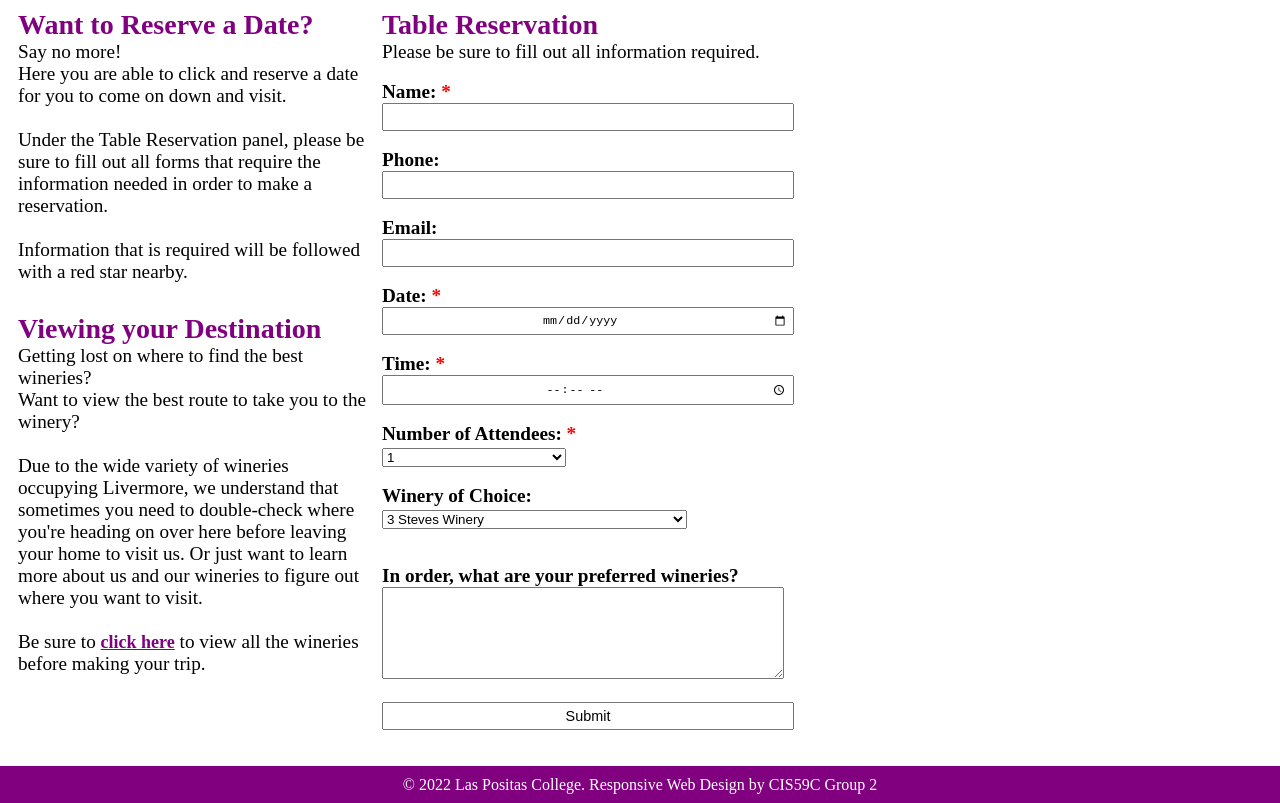
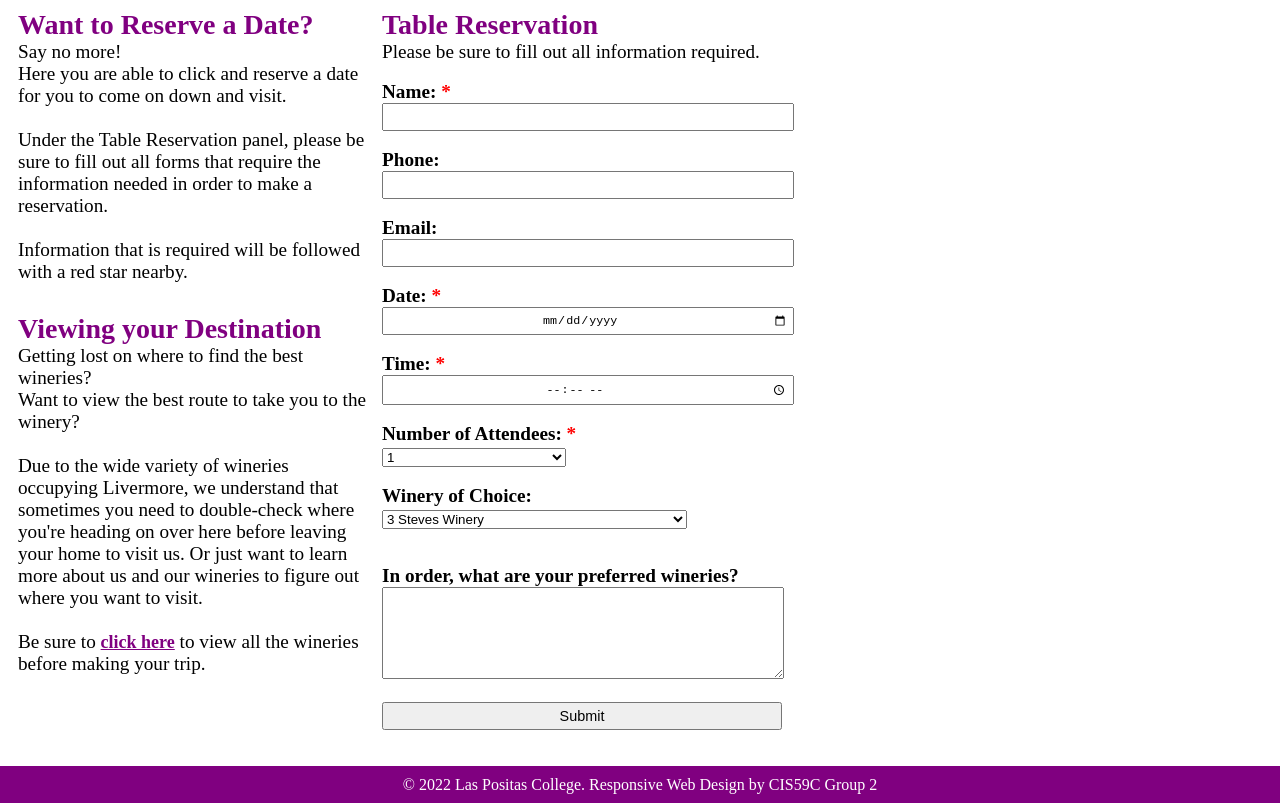
Before and after one commit to artherna/CIS59C, a plain HTML site: page reservation.html in a window 1280 px wide. Shown: the part 158-961 px from the top of the page. Drawn offline with Linux system fonts and the light colour scheme; a script that the page names is missing.

Commit message:
button for reservation

```diff
--- a/reservation.html
+++ b/reservation.html
@@ -105,7 +105,7 @@
                     In order, what are your preferred wineries?<br />
                     <textarea id="data_9" rows="6" class="form-control"></textarea>
                 </div>
-                <div class="bold"><input name="Submit" id="Submit" value="Submit" /></div>
+                <div class="bold"><input type="button" name="Submit" id="Submit" value="Submit" /></div>
 
             </form>
 
```
